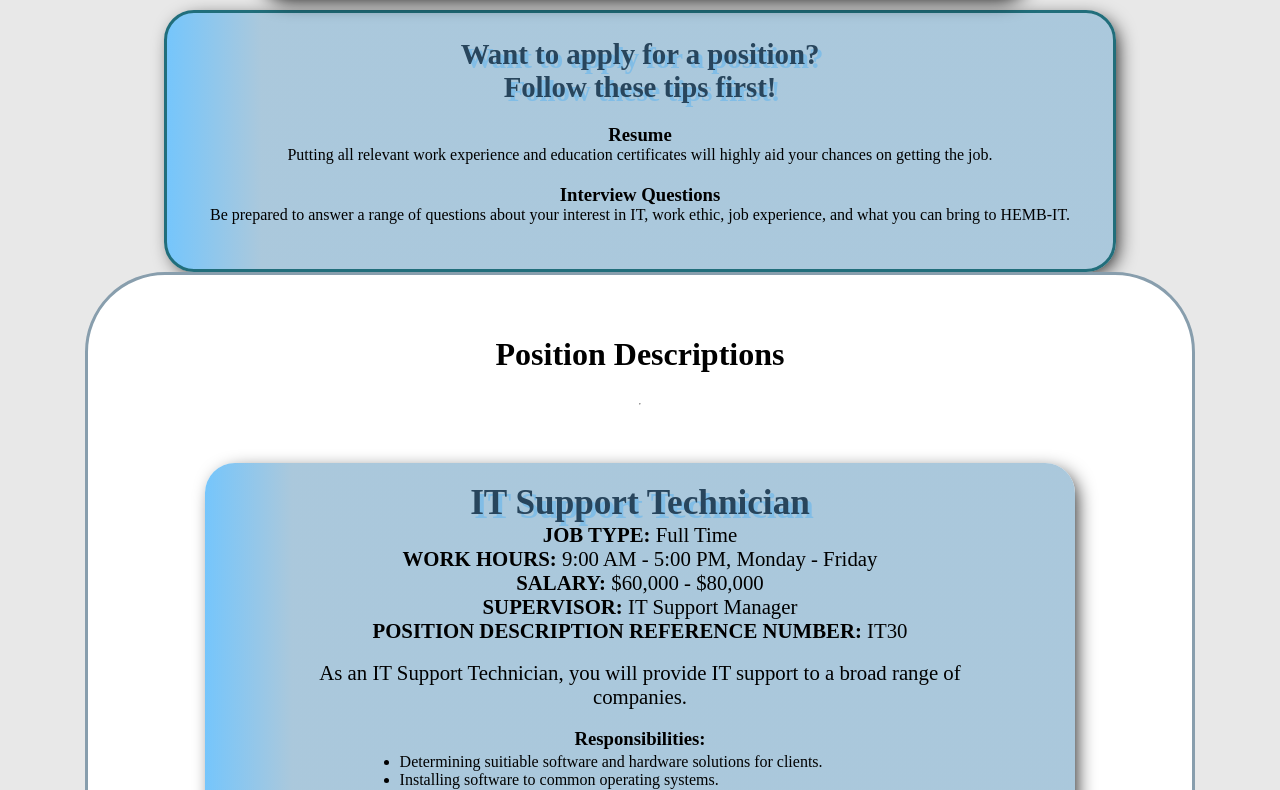
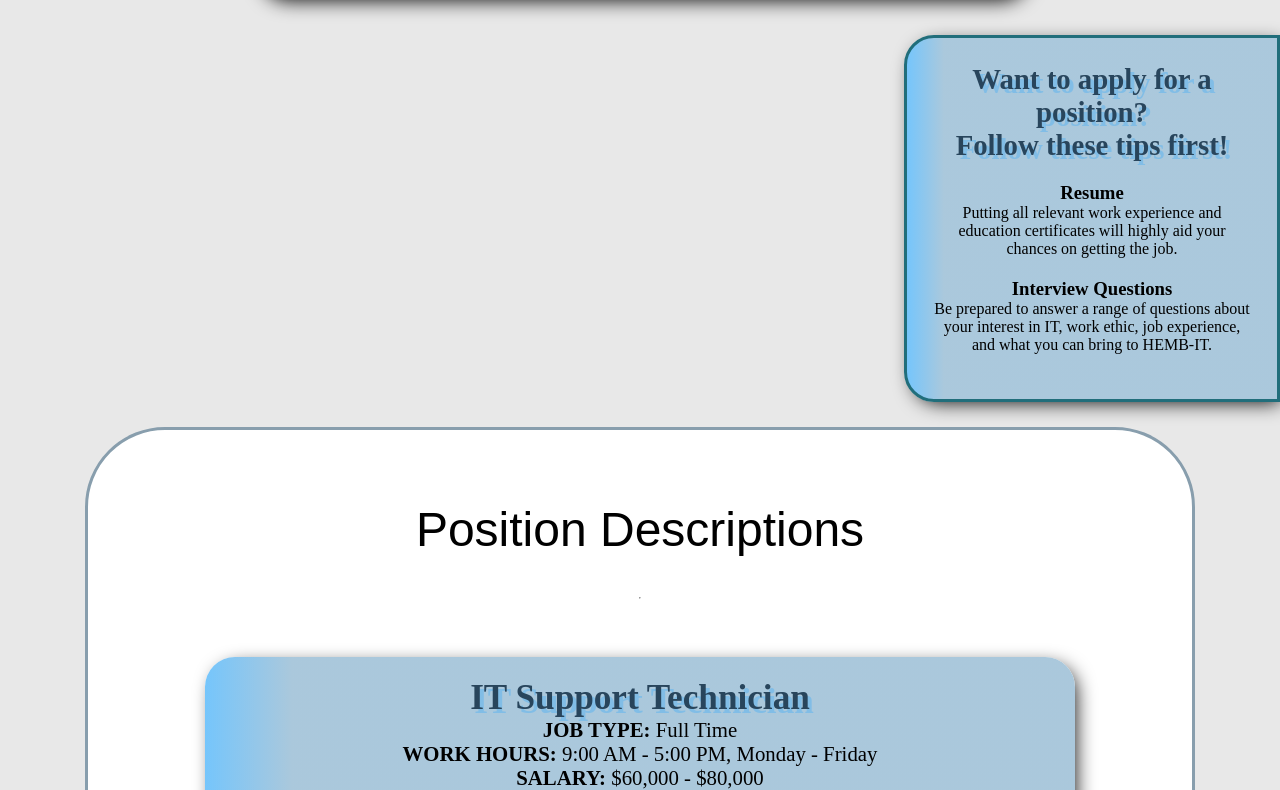
Before and after one commit to SPUDYBRO/HEMB, a PHP site: page /project1/jobs.html in a window 1280 px wide. Shown: the part 73-863 px from the top of the page. Run offline with PHP 8.4, Linux system fonts and the light colour scheme.

Commit message:
fix: about html photos and aside tag CSS.

```diff
--- a/styles/styles.css
+++ b/styles/styles.css
@@ -470,6 +470,11 @@ This is for styling every single page */
         width: 63%
     }
 
+    .individual_employee_photos {
+        width: 140px;
+        height: 140px;
+    }
+
     .title_image_and_list_flex_container {
         display: flex;
         flex-direction: row;
@@ -519,13 +524,17 @@ This is for styling every single page */
         width: 25%;
         border: 3px solid var(--legend_and_input_color);
         padding: 25px;
+        margin: 25px 0px;
+        border-bottom-right-radius: 0px;
+        border-top-right-radius: 0px;
         background-color: var(--nav_background_color);
-
-        position: absolute;
-        top: 17vh;
-        right: 2%;
+        float: right;
         text-align: center;
 
+    }
+
+    #jobs_main > h1 {
+        font: 3em 'Arial', sans-serif;
     }
 
     #jobs_page_aside > h2 {
@@ -564,8 +573,7 @@ This is for styling every single page */
     @media (max-width: 1400px) {
         #jobs_page_aside {
             position: static;
-            width: 70%;
-            margin: 0px auto;
+            width: 25%;
             top: 0;
         }
     }
```
Also changed, not shown: project1/about.html (+5 -5 lines).
